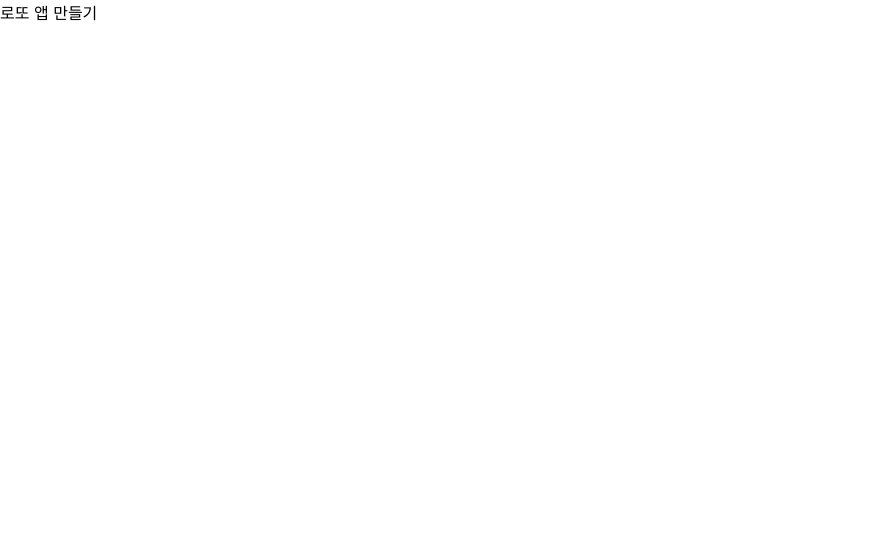
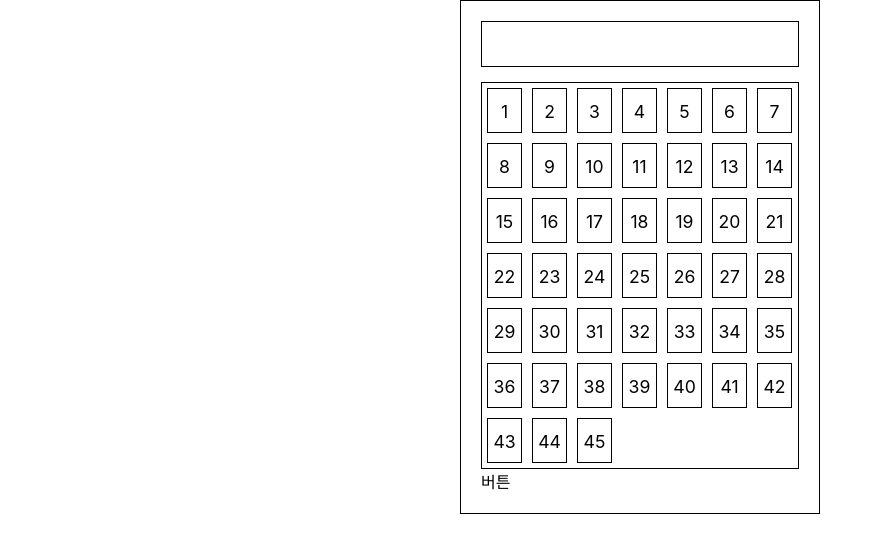
Before and after one commit to parkhyungsuh/LottoMaker, a React (Create React App) app: page / in a window 1280 px wide. Shown: the top 552 px of the page, without its empty margins (0-883 px from the left). Built offline with nearby package versions, Linux system fonts and the light colour scheme.

Commit message:
Add SelectPannel Component

```diff
--- a/src/App.js
+++ b/src/App.js
@@ -1,9 +1,15 @@
 import React from 'react';
+import Buttons from './component/Buttons';
+import SelectedNumber from './component/SelectedNumber';
+import SelectPannel from './component/SelectPannel';
+import './css/main.css';
 
 const App = () => {
   return (
-    <div>
-      로또 앱 만들기
+    <div className="card">
+      <SelectedNumber />
+      <SelectPannel />
+      <Buttons />
     </div>
   )
 }
--- /dev/null
+++ b/src/component/Buttons.js
@@ -0,0 +1,11 @@
+import React from 'react';
+
+const Buttons = () => {
+    return (
+        <div>
+            버튼
+        </div>
+    )
+}
+
+export default Buttons;
--- /dev/null
+++ b/src/component/SelectPannel.js
@@ -0,0 +1,19 @@
+import React, { useState } from 'react';
+import '../css/SelectPannel.css'
+
+const SelectPannel = () => {
+    return (
+        <div className="number-container">
+        {[...Array(45)].map((n,index) => {
+            return <Number num={index+1} key={index} />
+        })}
+        </div>)
+}
+
+const Number = (props) => {
+    const [picked, setPicked] = useState(false);
+
+    return <div className={`pannel-number${picked? ' picked':``}`} onClick={() => setPicked(!picked)}>{props.num}</div>
+}
+
+export default SelectPannel;
--- /dev/null
+++ b/src/css/SelectPannel.css
@@ -0,0 +1,20 @@
+.number-container {
+    display: flex;
+    border: 1px solid #000;
+    flex-flow: wrap row;
+    justify-content: flex-start;
+    margin-top: 15px;
+}
+
+.pannel-number {
+    border: 1px solid #000;
+    width: 35px;
+    height: 45px;
+    text-align: center;
+    line-height: 45px;
+    font-size: 1.1em;
+    margin:5px
+}
+.picked {
+    background: #000;
+}
--- a/src/css/SelectedNumber.css
+++ b/src/css/SelectedNumber.css
@@ -1,7 +1,6 @@
 .selected-container {
     display: flex;
     border: 1px solid #000;
-    flex-direction: nowrap;
     justify-content: space-around;
 }
 
```
Also changed, not shown: 2 other files (tests, documents, lock files or other folders).
